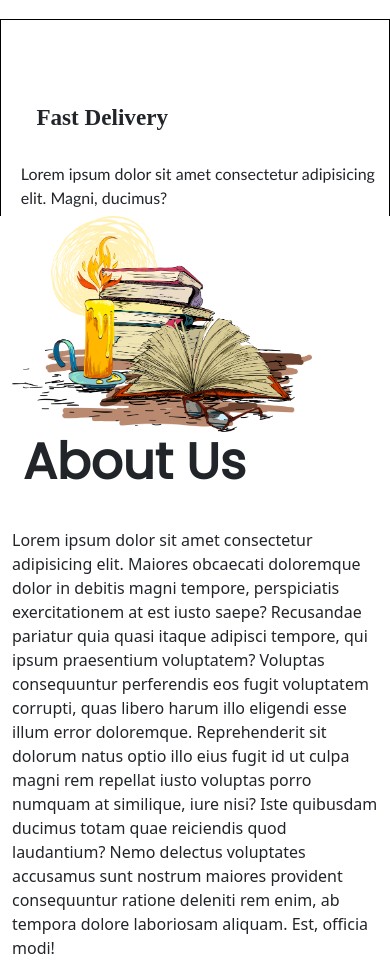
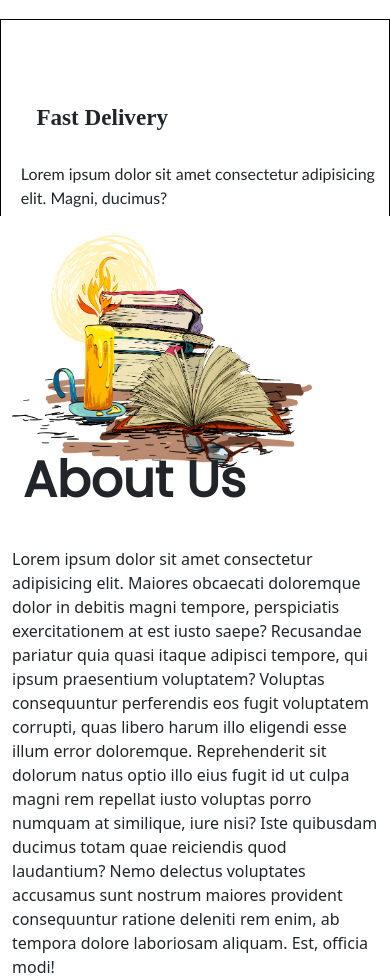
Before and after one commit to Dhruvinkapadiya/BookBurst, a PHP site: page / in a window 390 px wide. Shown: the part 1391-2368 px from the top of the page. Run offline with PHP 8.4, Linux system fonts and the light colour scheme.

Commit message:
Update stylesheet.css

```diff
--- a/stylesheet.css
+++ b/stylesheet.css
@@ -318,6 +318,7 @@ nav button{
 @media only screen and (max-width: 768px) {
     .about img{
         width: 300px;
+        margin-top: 5%;
     }
     .nav li{
         display: none;
```
